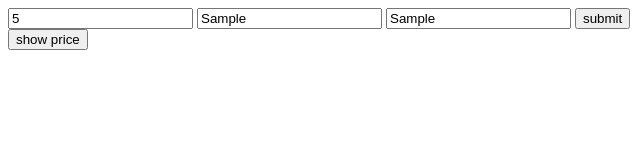
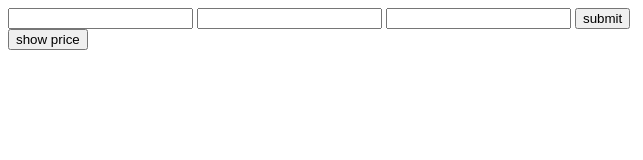
Before and after one commit to Draike13/day4-prework, a plain HTML site: page index.html in a window 1280 px wide. Both pictures are taken after typing "5", "Sample", "Sample" into the empty fields and a click on the button "submit". Shown: the full height of the page, 0-643 px from the left. Drawn offline with Linux system fonts and the light colour scheme.

Commit message:
reset form upon submit

```diff
--- a/index.html
+++ b/index.html
@@ -8,10 +8,10 @@
     <script src="practice4.js"></script>
   </head>
   <body>
-    <form onsubmit="setNumbers(); return false">
+    <form id="form" onsubmit="setNumbers(); return false">
       <input type="number" id="price" />
-      <input type="text" step=".01" id="discount" />
-      <input type="text" step=".01" id="tax" />
+      <input type="text" step="number" id="discount" />
+      <input type="text" step="number" id="tax" />
       <button type="submit">submit</button>
     </form>
     <button onclick="finalPrice()">show price</button>
--- a/practice4.js
+++ b/practice4.js
@@ -6,6 +6,7 @@ function setNumbers() {
   price = document.getElementById('price').value;
   discount = document.getElementById('discount').value;
   tax = document.getElementById('tax').value;
+  document.getElementById('form').reset();
 }
 
 function finalPrice() {
```
